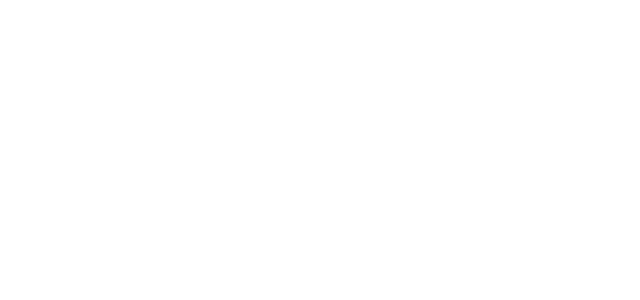
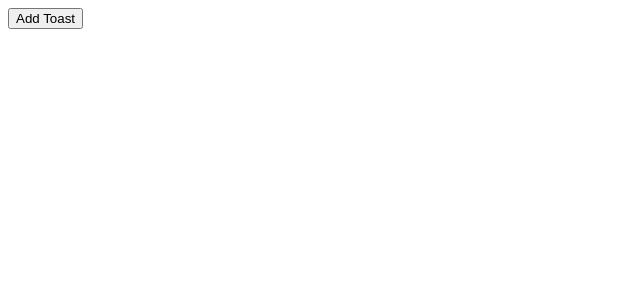
Before and after one commit to abhinav2000kiit/personal-prep, a React (Create React App) app: page /problems/toast in a window 1280 px wide. Before the commit this address had no page. Shown: the top 300 px of the page, without its empty margins (0-640 px from the left). Built offline with nearby package versions, Linux system fonts and the light colour scheme.

Commit message:
Add Toast problem with context management, dynamic toast notifications, and related components

```diff
--- a/package.json
+++ b/package.json
@@ -10,12 +10,13 @@
   "private": true,
   "main": "src/index.tsx",
   "dependencies": {
+    "@tanstack/react-query": "^5.62.0",
     "loader-utils": "3.2.1",
     "react": "18.2.0",
     "react-dom": "18.2.0",
     "react-router-dom": "7.14.1",
     "react-scripts": "5.0.1",
-    "@tanstack/react-query": "^5.62.0"
+    "uuid": "^14.0.0"
   },
   "devDependencies": {
     "@types/react": "18.2.38",
--- a/src/problems/registry.ts
+++ b/src/problems/registry.ts
@@ -40,4 +40,10 @@
     path: "/problems/filter-results",
     Component: lazy(() => import("./filter-results")),
   },
+  {
+    id: "toast",
+    title: "Toast",
+    path: "/problems/toast",
+    Component: lazy(() => import("./toast")),
+  },
 ];
--- /dev/null
+++ b/src/problems/toast/components/Home/index.tsx
@@ -0,0 +1,24 @@
+import { useToast } from "../../context/ToastContext";
+import Toast from "../Toast";
+import { v4 as uuidv4 } from "uuid";
+
+const Index = () => {
+  const { addToast, toast } = useToast();
+
+  return (
+    <div>
+      {toast.map((toast) => (
+        <Toast key={toast.id} individualToast={toast} />
+      ))}
+      <button
+        onClick={() =>
+          addToast({ id: uuidv4(), message: `Toast ${uuidv4()}`, time: 3000 })
+        }
+      >
+        Add Toast
+      </button>
+    </div>
+  );
+};
+
+export default Index;
--- /dev/null
+++ b/src/problems/toast/components/Toast/index.tsx
@@ -0,0 +1,15 @@
+import { useToast } from "../../context/ToastContext";
+import { Toast } from "../../types/typings";
+
+const Index = ({ individualToast }: { individualToast: Toast }) => {
+  const { removeToast } = useToast();
+
+  return (
+    <div>
+      <div>{individualToast.message}</div>
+      <button onClick={() => removeToast(individualToast.id)}>Remove</button>
+    </div>
+  );
+};
+
+export default Index;
--- /dev/null
+++ b/src/problems/toast/context/ToastContext.tsx
@@ -0,0 +1,37 @@
+import { ReactNode, createContext, useState, useContext } from "react";
+import { Toast, ToastContextType } from "../types/typings";
+
+const ToastContext = createContext<ToastContextType | null>(null);
+
+export const ToastProvider = ({ children }: { children: ReactNode }) => {
+  const [toast, setToast] = useState<Toast[]>([]);
+
+  const addToast = (prop: Toast) => {
+    setToast((prev: Toast[]) => [...prev, prop]);
+    subscribeToastRemoval(prop.id, prop.time);
+  };
+
+  const subscribeToastRemoval = (id: string, time = 3000) => {
+    setTimeout(() => {
+      removeToast(id);
+    }, time);
+  };
+
+  const removeToast = (id: string) => {
+    setToast((prev: any) => prev.filter((toast: any) => toast.id !== id));
+  };
+
+  return (
+    <ToastContext.Provider value={{ addToast, removeToast, toast }}>
+      {children}
+    </ToastContext.Provider>
+  );
+};
+
+export const useToast = () => {
+  const ctx = useContext(ToastContext);
+  if (!ctx) {
+    throw new Error("useToast must be used within ToastProvider");
+  }
+  return ctx;
+};
--- /dev/null
+++ b/src/problems/toast/index.tsx
@@ -0,0 +1,12 @@
+import Home from "./components/Home";
+import { ToastProvider } from "./context/ToastContext";
+
+const Index = () => {
+  return (
+    <ToastProvider>
+      <Home />
+    </ToastProvider>
+  );
+};
+
+export default Index;
```
Also changed, not shown: src/problems/toast/types/typings.d.ts (added, +11 -0 lines), 1 other file (tests, documents, lock files or other folders).
